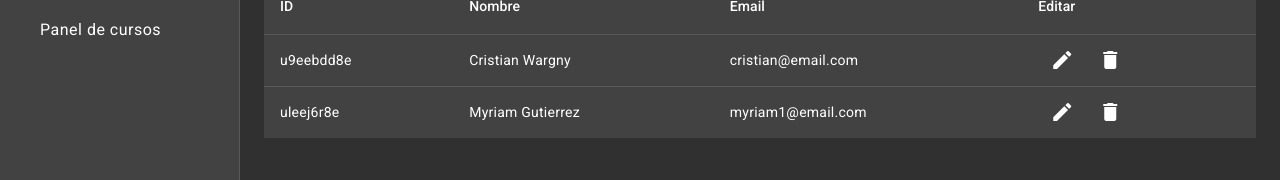
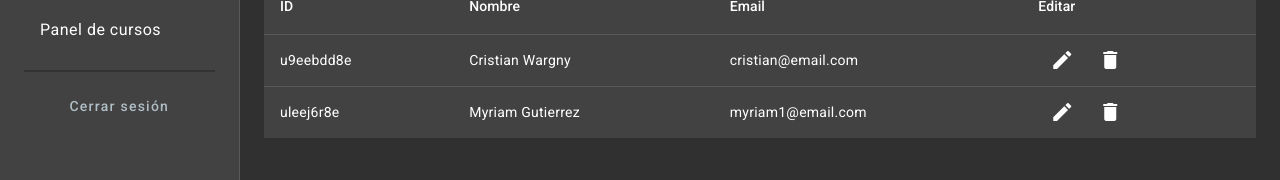
Before and after one commit to criswr/ng-dashboard, an Angular app: page /dashboard in a window 1280 px wide. Shown: the part 218-398 px from the top of the page. Built offline with nearby package versions, Linux system fonts and the light colour scheme; data requests are answered from the project's data file.

Commit message:
add logout function

```diff
--- a/src/app/auth/auth.services.ts
+++ b/src/app/auth/auth.services.ts
@@ -51,6 +51,14 @@ export class AuthService {
         })
     }
 
+    logout(): void {
+        const confirmation = confirm('¿Cerrar sesión?')
+        if (confirmation) {
+            localStorage.clear()
+            this.router.navigate(['/'])
+        }
+    }
+
     isAuthenticated(): Observable<boolean> {
         return this.httpClient.get<User[]>(environment.baseApiUrl + 'users', {
             params: { token: localStorage.getItem('token') || '' }
--- a/src/app/dashboard/dashboard.component.html
+++ b/src/app/dashboard/dashboard.component.html
@@ -8,6 +8,9 @@
         <a routerLink="students" mat-list-item>Panel de estudiantes</a>
         <a routerLink="teachers" mat-list-item>Panel de maestros</a>
         <a routerLink="courses" mat-list-item>Panel de cursos</a>
+
+        <hr class="border border-black border-1 opacity-25">
+        <a (click)="logout()" color="accent" mat-button class="text-center w-100">Cerrar sesión</a>
       </mat-nav-list>
     </mat-drawer>
 
--- a/src/app/dashboard/dashboard.component.ts
+++ b/src/app/dashboard/dashboard.component.ts
@@ -11,7 +11,14 @@ import { AuthService } from '../auth/auth.services';
 export class DashboardComponent {
   public authUser$: Observable<User | null>
 
-  constructor (private authService: AuthService) {
+  constructor (
+    private authService: AuthService
+  ) {
     this.authUser$ = this.authService.authUser$
   }
+
+  logout(): void {
+    this.authService.logout()
+  }
+
 }
```
Also changed, not shown: 2 other files (tests, documents, lock files or other folders).
